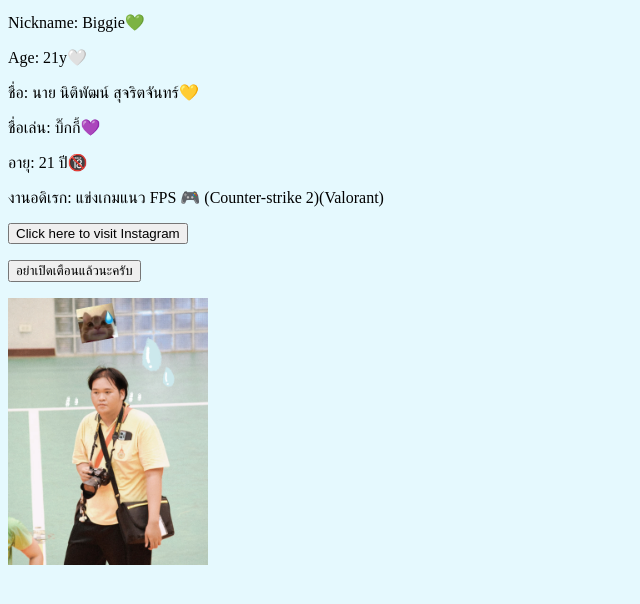
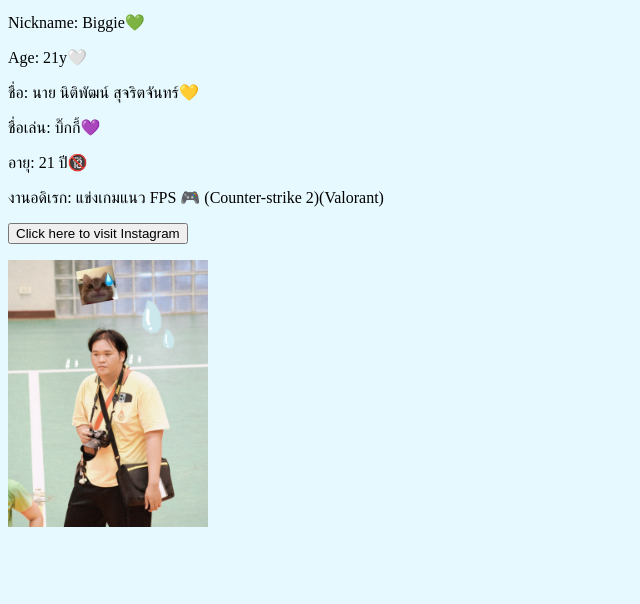
Before and after one commit to SutjaBG/Nitipat, a plain HTML site: page index.html in a window 1280 px wide. Shown: the part 102-706 px from the top of the page, without its empty margins (0-640 px from the left). Drawn offline with Linux system fonts and the light colour scheme.

Commit message:
Add files via upload

```diff
--- a/index.html
+++ b/index.html
@@ -29,11 +29,7 @@
 	<button>Click here to visit Instagram</button>
      </a>
  </p>
-<p>
-     <a href="https://pablo-restrepo.github.io/Troll-Page-Scream/" target="_blank">
-	<button>อย่าเปิดเตือนแล้วนะครับ</button>
-     </a>
- </p>
+
 
   <img src="1732519328552.jpg" alt="Profile Image" style="width: 200px; height: auto;">
 
```
